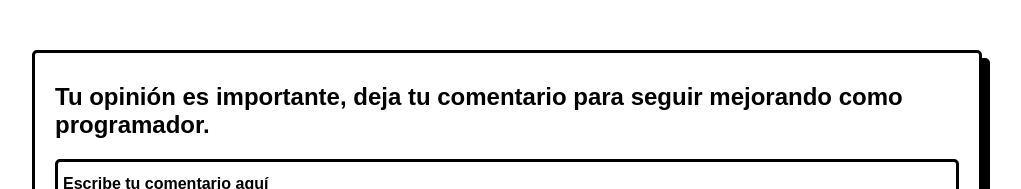
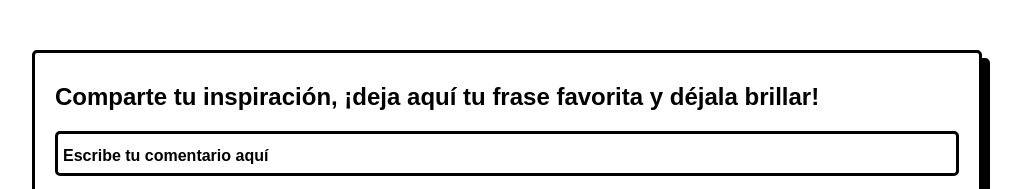
Before and after one commit to Daniel-Vasquez/notes-deploy, a React (Vite) app in the folder client/: page / in a window 1280 px wide. Shown: the top 189 px of the page, without its empty margins (133-1154 px from the left). Built offline with nearby package versions, Linux system fonts and the light colour scheme; no server answers.

Commit message:
Changing text

```diff
--- a/client/src/App.jsx
+++ b/client/src/App.jsx
@@ -6,7 +6,7 @@ import { createNote, updateNote, deleteNote } from './methods'
 import { getEnvValue } from './utils'
 import './App.css'
 
-const ENDPOINT = getEnvValue('ENDPOINT') || "https://notes-deploy-server.vercel.app";
+const ENDPOINT = getEnvValue('ENDPOINT')
 
 export function App() {
   const [notes, setNotes] = useState([])
@@ -65,9 +65,7 @@ export function App() {
     <section className='comments'>
       <div className="comment-card">
         <h2>
-          Tu opinión es importante,
-          deja tu comentario para seguir
-          mejorando como programador.
+          Comparte tu inspiración, ¡deja aquí tu frase favorita y déjala brillar!
         </h2>
         <Form
           value={inputContent}
```
Also changed, not shown: 1 other file (tests, documents, lock files or other folders).
